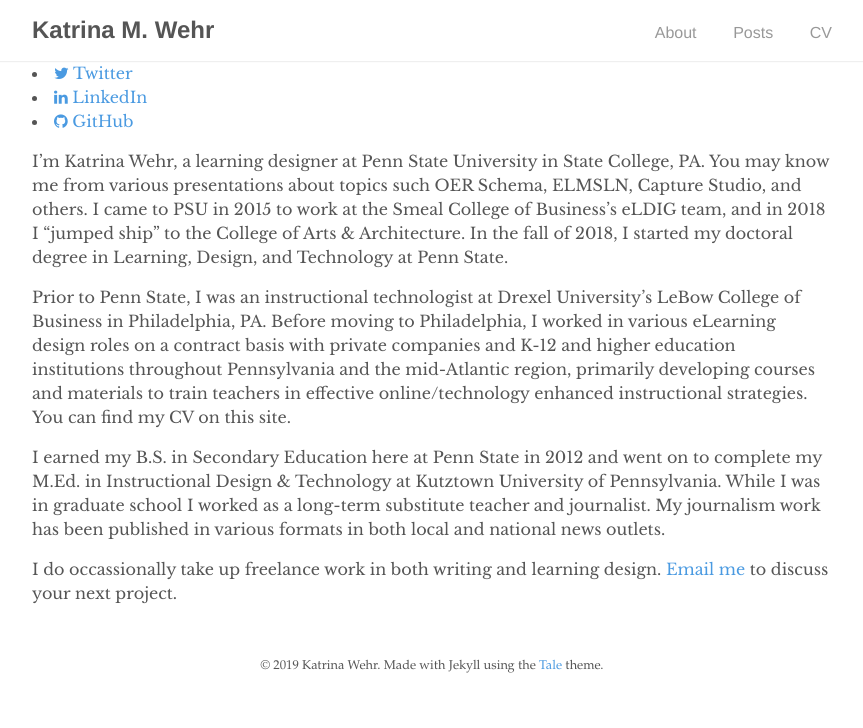
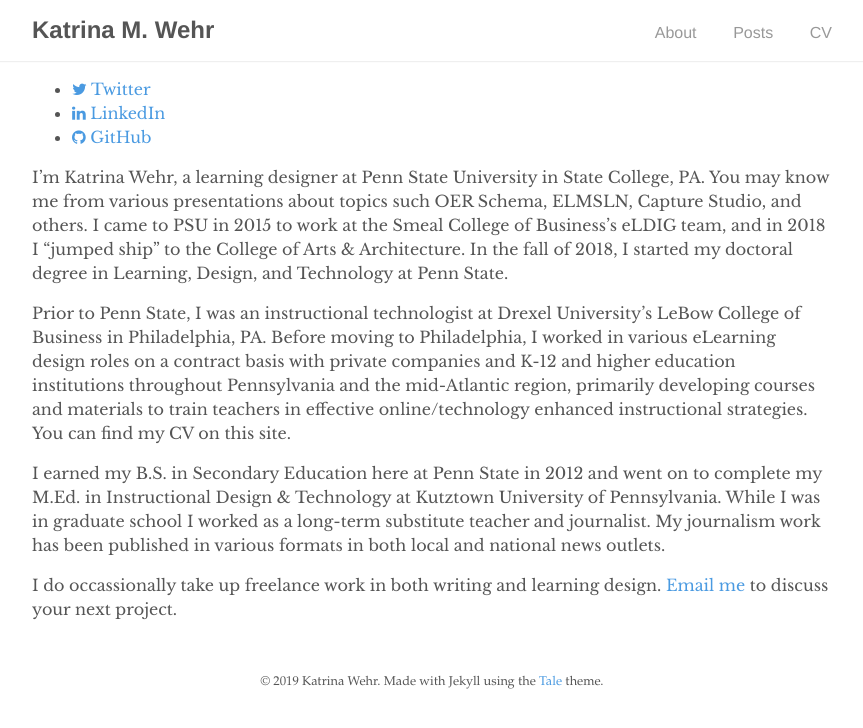
Before and after one commit to kat-wehr/mysite, a Jekyll site: the page built from _pages/about.md, in a window 1280 px wide. Shown: the top 728 px of the page, without its empty margins (208-1071 px from the left). Built offline with Jekyll 4.4.1, drawn with Linux system fonts in a browser that asks for light colours; nearby versions of some CDN libraries.

Commit message:
Update about.md

```diff
--- a/_pages/about.md
+++ b/_pages/about.md
@@ -5,27 +5,23 @@ author: "Katrina"
 permalink: /about/
 ---
 
-{% if site.twitter_username %}
+<ul>
   <li>
     <a href="https://twitter.com/{{ site.twitter_username }}">
       <i class="fa fa-twitter"></i> Twitter
     </a>
   </li>
-{% endif %}
-{% if site.linkedin_username %}
   <li>
     <a href="https://linkedin.com/in/{{ site.linkedin_username }}">
       <i class="fa fa-linkedin"></i> LinkedIn
     </a>
   </li>
-{% endif %}
-{% if site.github_username %}
   <li>
     <a href="https://github.com/{{ site.github_username }}">
       <i class="fa fa-github"></i> GitHub
     </a>
   </li>
-{% endif %}
+</ul>
 
 I'm Katrina Wehr, a learning designer at Penn State University in State College, PA. You may know me from various presentations about topics such OER Schema, ELMSLN, Capture Studio, and others. I came to PSU in 2015 to work at the Smeal College of Business's eLDIG team, and in 2018 I "jumped ship" to the College of Arts & Architecture. In the fall of 2018, I started my doctoral degree in Learning, Design, and Technology at Penn State.
 
```
